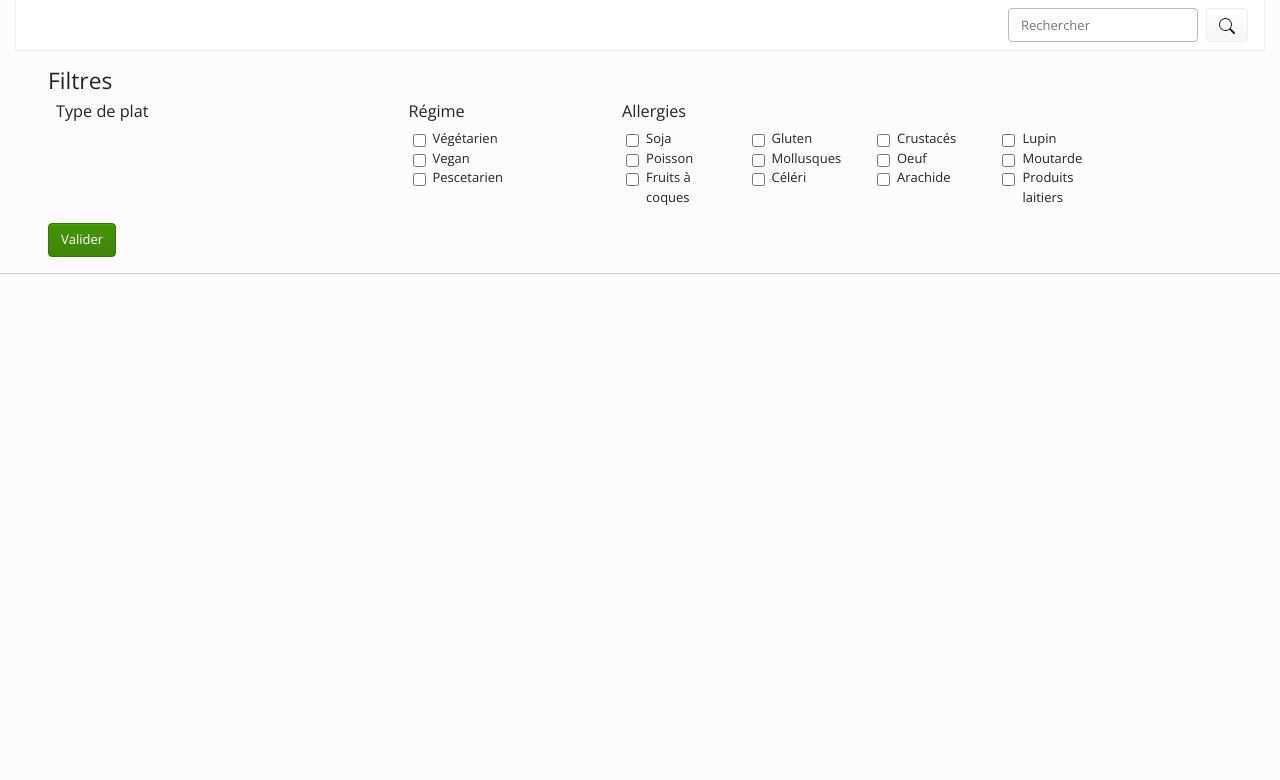
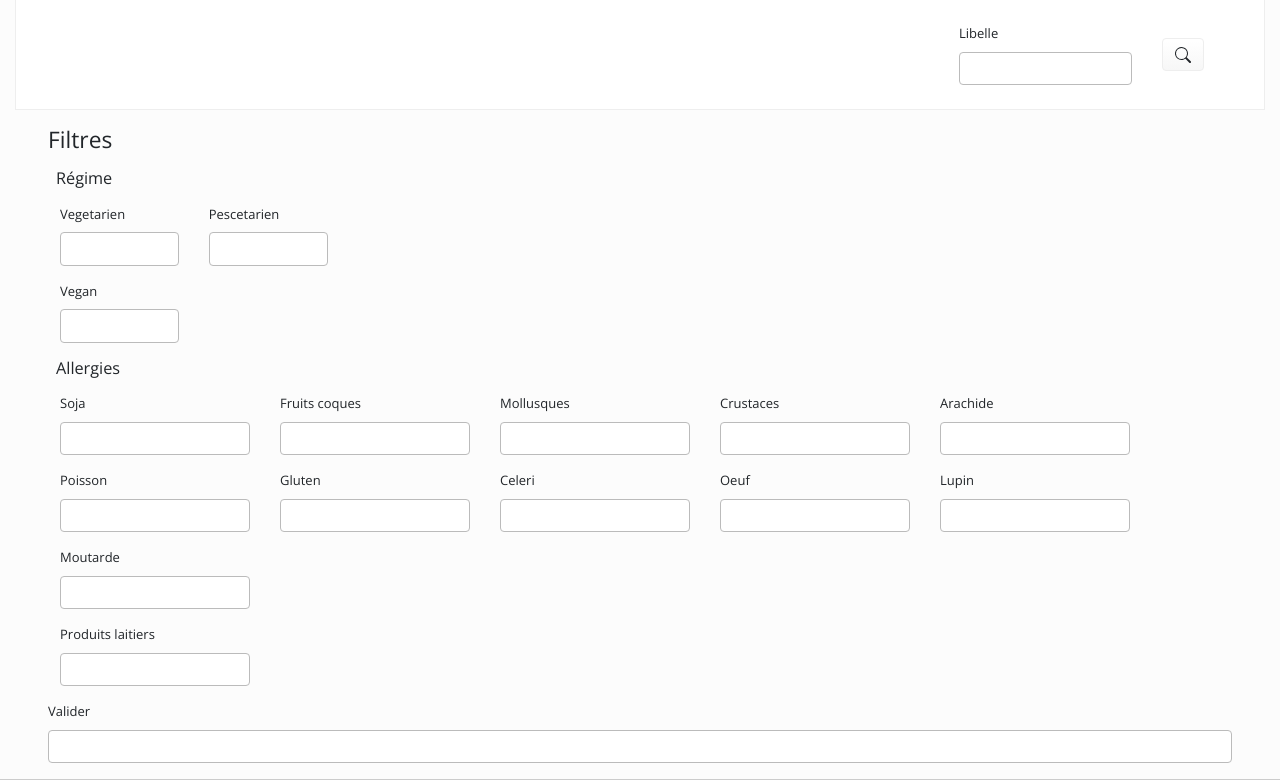
Before and after one commit to TangoMeta/projet-architecture-web, a Symfony app: template templates/fabulous_menu/menu.html.twig in a window 1280 px wide. Shown: the part 376-1156 px from the top of the page. Before the commit the page ends 650 px from the top, so only its background shows below. Run offline with Twig, Linux system fonts and the light colour scheme; the template is opened without the code that fills it, so the values that code supplies are empty; form fields are guessed from the names that the template uses; some libraries are stand-ins or nearby versions; grey boxes are pictures that could not be loaded.

Commit message:
filters and search work

```diff
--- a/templates/base.html.twig
+++ b/templates/base.html.twig
@@ -9,10 +9,6 @@
         href="https://bootswatch.com/4/simplex/bootstrap.min.css">
         {% block stylesheets %}
             {#{{ encore_entry_link_tags('app') }}#}
-        {% endblock %}
-
-        {% block javascripts %}
-            {#{{ encore_entry_script_tags('app') }}#}
         {% endblock %}
     </head>
     <body>
@@ -42,20 +38,30 @@
                                     </li>
                                 {% endfor %}
                             </ul>
-                            <form class="form-inline my-2 my-lg-0" data-children-count="1">
-                                <input class="form-control mr-sm-2" type="text" placeholder="Rechercher">
+                            <div class="col-2 col-flex pt-3">
+                            {{ form_start(search_form) }}
+                                {{ form_row(search_form.libelle) }}
+                            </div>
+                            <div class="col-1">
                                 <button class="btn btn-secondary my-2 my-sm-0" type="submit">
                                     <svg xmlns="http://www.w3.org/2000/svg" width="16" height="16"
                                     fill="currentColor"class="bi bi-search" viewBox="0 0 16 16">
                                         <path d="M11.742 10.344a6.5 6.5 0 1 0-1.397 1.398h-.001c.03.04.062.078.098.115l3.85 3.85a1 1 0 0 0 1.415-1.414l-3.85-3.85a1.007 1.007 0 0 0-.115-.1zM12 6.5a5.5 5.5 0 1 1-11 0 5.5 5.5 0 0 1 11 0z"/>
                                     </svg>
                                 </button>
-                            </form>
+                            </div>
+                            {{ form_end(search_form) }}
                         </div>
                     </nav>
                 </div>
             </div>
         </div>
         {% block body %}{% endblock %}
+        {# {% block javascript %}
+            <script>
+                $(document).ready(function() {
+                    $('select').formSelect();
+                });
+        {% endblock %} #}
     </body>
 </html>
--- a/templates/fabulous_menu/menu.html.twig
+++ b/templates/fabulous_menu/menu.html.twig
@@ -4,178 +4,74 @@
 {% block title %}Menu du Central Perk{% endblock %}
 
 {% block body %}
-
+    {{ form_start(filter_form) }}
     <div class="container-fluid px-5 border-bottom">
         <div class="row">
             <div class="col">
                 <h3>Filtres</h3>
             </div>
         </div>
-        <div class="row">
-            <div class="col-3 mx-2 pr-5">
-                <div class="row">
-                    <div class="col">
-                        <h5>Type de plat</h5>
-                    </div>
-                </div>
-                <div class="row row-cols-3 pl-1">
-                    {% for categorie in categories %}
-                        <div class="col">
-                            <div class="form-check">
-                                <input class="form-check-input" type="checkbox" value="" id="flexCheckChecked" checked>
-                                <label class="form-check-label" for="flexCheckChecked">
-                                    {{ categorie.libelle }}
-                                </label>
-                            </div>
-                        </div>
-                    {% endfor %}
-                </div>
-            </div>
-            <div class="col-auto mx-2 px-5">
+        <div class="row pl-2 mt-2">
+            <div class="col-3">
                 <div class="row">
                     <div class="col">
                         <h5>Régime</h5>
                     </div>
                 </div>
-                <div class="row pl-1">
+                <div class="row pl-1 pt-2">
                     <div class="col">
-                        <div class="form-check">
-                            <input class="form-check-input" type="checkbox" value="" id="flexCheckChecked">
-                            <label class="form-check-label" for="flexCheckChecked">
-                                Végétarien
-                            </label>
+                        {{ form_row(filter_form.vegetarien) }}
+                        {{ form_row(filter_form.vegan) }}
                     </div>
-                        <div class="form-check">
-                            <input class="form-check-input" type="checkbox" value="" id="flexCheckChecked">
-                            <label class="form-check-label" for="flexCheckChecked">
-                                Vegan
-                            </label>
-                        </div>
-                        <div class="form-check">
-                            <input class="form-check-input" type="checkbox" value="" id="flexCheckChecked">
-                            <label class="form-check-label" for="flexCheckChecked">
-                                Pescetarien
-                            </label>
+                    <div class="col">
+                        {{ form_row(filter_form.pescetarien) }}
                     </div>
                 </div>
             </div>
-            </div>
-            <div class="col-5 ml-5">
+            <div class="col-auto">
                 <div class="row">
                     <div class="col">
                         <h5>Allergies</h5>
                     </div>
                 </div>
-                <div class="row row-cols-3 pl-1">
-                    <div class="col-3">
-                        <div class="form-check">
-                            <input class="form-check-input" type="checkbox" value="" id="flexCheckChecked">
-                            <label class="form-check-label" for="flexCheckChecked">
-                                Soja
-                            </label>
+                <div class="row pl-1 pt-2">
+                    <div class="col-auto">
+                        {{ form_row(filter_form.soja) }}
+                        {{ form_row(filter_form.poisson) }}
                     </div>
+                    <div class="col-auto">
+                        {{ form_row(filter_form.fruits_coques) }}
+                        {{ form_row(filter_form.gluten) }}
                     </div>
-                    <div class="col-3">
-                        <div class="form-check">
-                            <input class="form-check-input" type="checkbox" value="" id="flexCheckChecked">
-                            <label class="form-check-label" for="flexCheckChecked">
-                                Gluten
-                            </label>
+                    <div class="col-auto">
+                        {{ form_row(filter_form.mollusques) }}
+                        {{ form_row(filter_form.celeri) }}
                     </div>
+                    <div class="col-auto">
+                        {{ form_row(filter_form.crustaces) }}
+                        {{ form_row(filter_form.oeuf) }}
                     </div>
-                    <div class="col-3">
-                        <div class="form-check">
-                            <input class="form-check-input" type="checkbox" value="" id="flexCheckChecked">
-                            <label class="form-check-label" for="flexCheckChecked">
-                                Crustacés
-                            </label>
+                    <div class="col-auto">
+                        {{ form_row(filter_form.arachide) }}
+                        {{ form_row(filter_form.lupin) }}
                     </div>
-                    </div>
-                    <div class="col-3">
-                        <div class="form-check">
-                            <input class="form-check-input" type="checkbox" value="" id="flexCheckChecked">
-                            <label class="form-check-label" for="flexCheckChecked">
-                                Lupin
-                            </label>
-                        </div>
-                    </div>
-                    <div class="col-3">
-                        <div class="form-check">
-                            <input class="form-check-input" type="checkbox" value="" id="flexCheckChecked">
-                            <label class="form-check-label" for="flexCheckChecked">
-                                Poisson
-                            </label>
-                        </div>
-                    </div>
-                    <div class="col-3">
-                        <div class="form-check">
-                            <input class="form-check-input" type="checkbox" value="" id="flexCheckChecked">
-                            <label class="form-check-label" for="flexCheckChecked">
-                                Mollusques
-                            </label>
-                        </div>
-                    </div>
-                    <div class="col-3">
-                        <div class="form-check">
-                            <input class="form-check-input" type="checkbox" value="" id="flexCheckChecked">
-                            <label class="form-check-label" for="flexCheckChecked">
-                                Oeuf
-                            </label>
-                        </div>
-                    </div>
-                    <div class="col-3">
-                        <div class="form-check">
-                            <input class="form-check-input" type="checkbox" value="" id="flexCheckChecked">
-                            <label class="form-check-label" for="flexCheckChecked">
-                                Moutarde
-                            </label>
-                        </div>
-                    </div>
-                    <div class="col-3">
-                        <div class="form-check">
-                            <input class="form-check-input" type="checkbox" value="" id="flexCheckChecked">
-                            <label class="form-check-label" for="flexCheckChecked">
-                                Fruits à coques
-                            </label>
-                        </div>
-                    </div>
-                    <div class="col-3">
-                        <div class="form-check">
-                            <input class="form-check-input" type="checkbox" value="" id="flexCheckChecked">
-                            <label class="form-check-label" for="flexCheckChecked">
-                                Céléri
-                            </label>
-                        </div>
-                    </div>
-                    <div class="col-3">
-                        <div class="form-check">
-                            <input class="form-check-input" type="checkbox" value="" id="flexCheckChecked">
-                            <label class="form-check-label" for="flexCheckChecked">
-                                Arachide
-                            </label>
-                        </div>
-                    </div>
-                    <div class="col-3">
-                        <div class="form-check">
-                            <input class="form-check-input" type="checkbox" value="" id="flexCheckChecked">
-                            <label class="form-check-label" for="flexCheckChecked">
-                                Produits laitiers
-                            </label>
-                        </div>
+                    <div class="col-auto">
+                        {{ form_row(filter_form.moutarde) }}
+                        {{ form_row(filter_form.produits_laitiers) }}
                     </div>
                 </div>
             </div>
         </div>
         <div class="row">
-            <div class="col my-3">
-                <button class="btn btn-success" type="button">
-                    Valider
-                </button>
+            <div class="col">
+                {{ form_row(filter_form.valider) }}
             </div>
         </div>
     </div>
+    {{ form_end(filter_form) }}
     <div class="container-fluid pl-4">
         <div class="row">
+            {% if plats_search is empty %}
             <div class="col">
                 {% for categorie in categories %}
                 <div id="{{ categorie.libelle }}" class="my-3">
@@ -200,6 +96,25 @@
                 </div>
                 {% endfor %}
             </div>
+            {% else %}
+            <div class="container-fluid mt-3">
+                <div class="row row-cols-4">
+                    {% for plat in plats_search %}
+                    <div class="col my-2">
+                        <div class="card h-100">
+                            <img src="{{ plat.image }}" class="card-img-top" alt="Photo de {{ plat.libelle }}" width="200" height="200">
+                            <div class="card-body">
+                                <h3 class="card-title">{{ plat.libelle }}</h3>
+                                <p class="card-text">{{ plat.ingredients }}</p>
+                                <p class="card-text">Convient au régime : {{ plat.regime }}</p>
+                                <p class="card-text">Allergènes : {{ plat.allergene }}</p>
+                            </div>
+                        </div>
+                    </div>
+            {% endfor %}
+                </div>
+            </div>
+            {% endif %}
         </div>
     </div>
 {% endblock %}
```
Also changed, not shown: src/Controller/FabulousMenuController.php (+34 -2 lines), src/Form/FilterPlatType.php (added, +78 -0 lines), src/Form/SearchPlatType.php (added, +23 -0 lines), src/Repository/PlatRepository.php (+145 -0 lines). Lines whose indentation alone changed are shown as unchanged.
